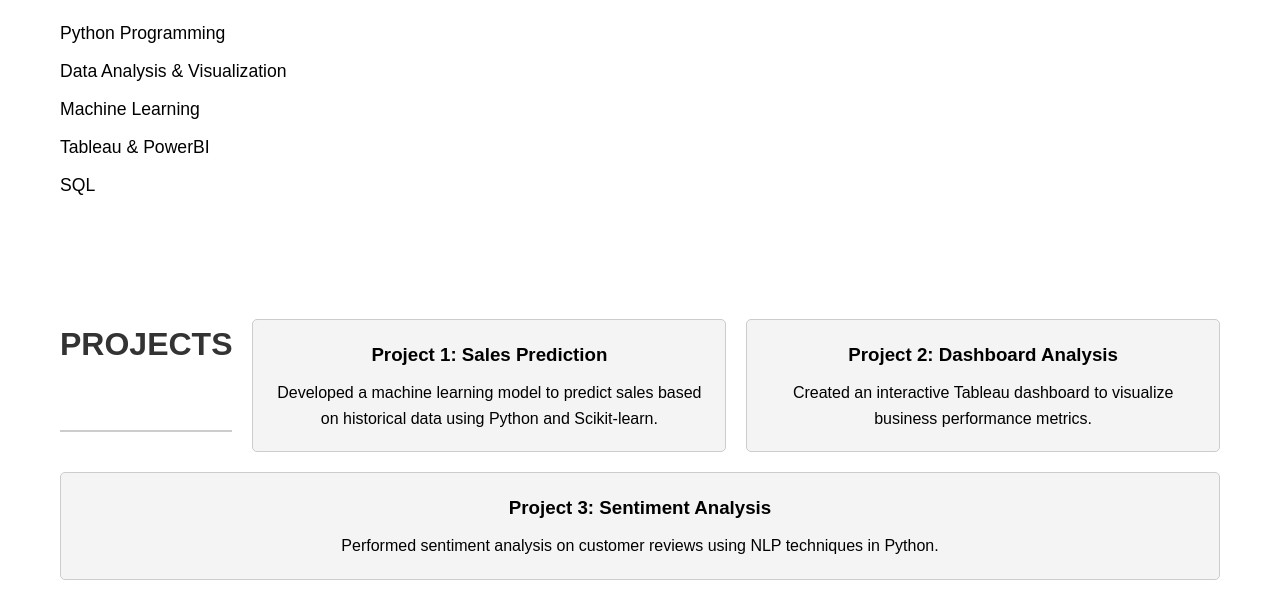
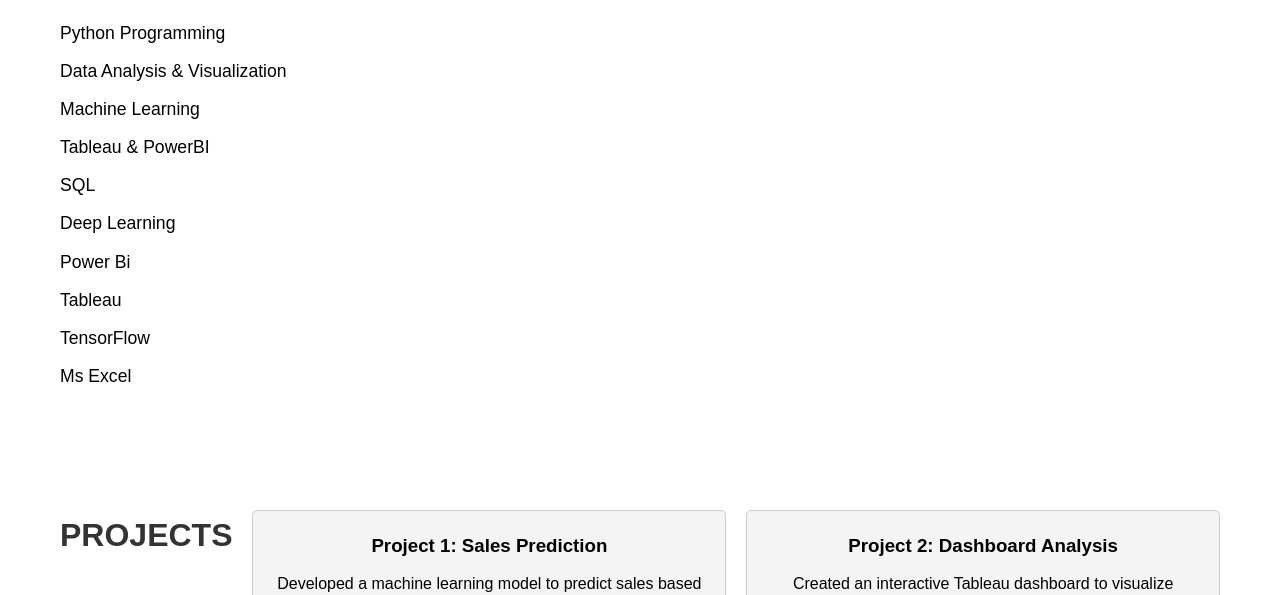
Before and after one commit to pritam-mohanta/Masai-Github-Assignment01, a plain HTML site: page index.html in a window 1280 px wide. Shown: the part 575-1170 px from the top of the page. Drawn offline with Linux system fonts and the light colour scheme.

Commit message:
clone first commit

```diff
--- a/index.html
+++ b/index.html
@@ -185,6 +185,11 @@
       <li>Machine Learning</li>
       <li>Tableau & PowerBI</li>
       <li>SQL</li>
+      <li>Deep Learning</li>
+      <li>Power Bi</li>
+      <li>Tableau</li>
+      <li>TensorFlow</li>
+      <li>Ms Excel</li>
     </ul>
   </section>
 
```
